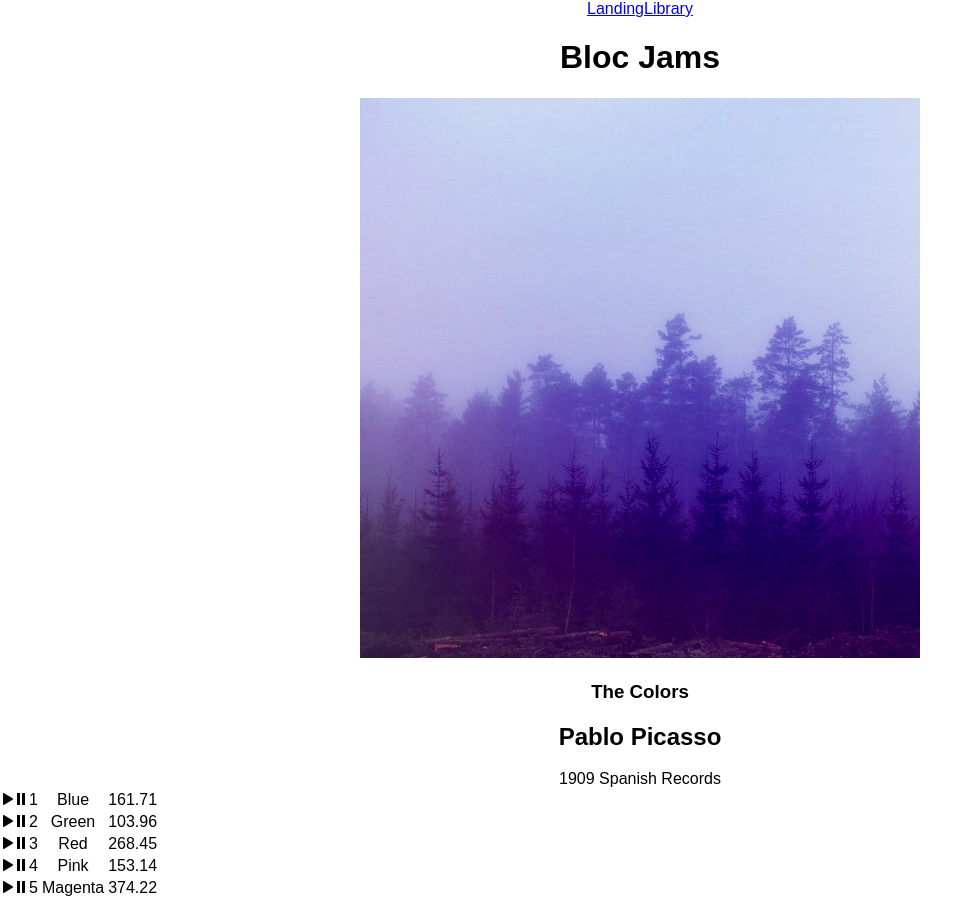
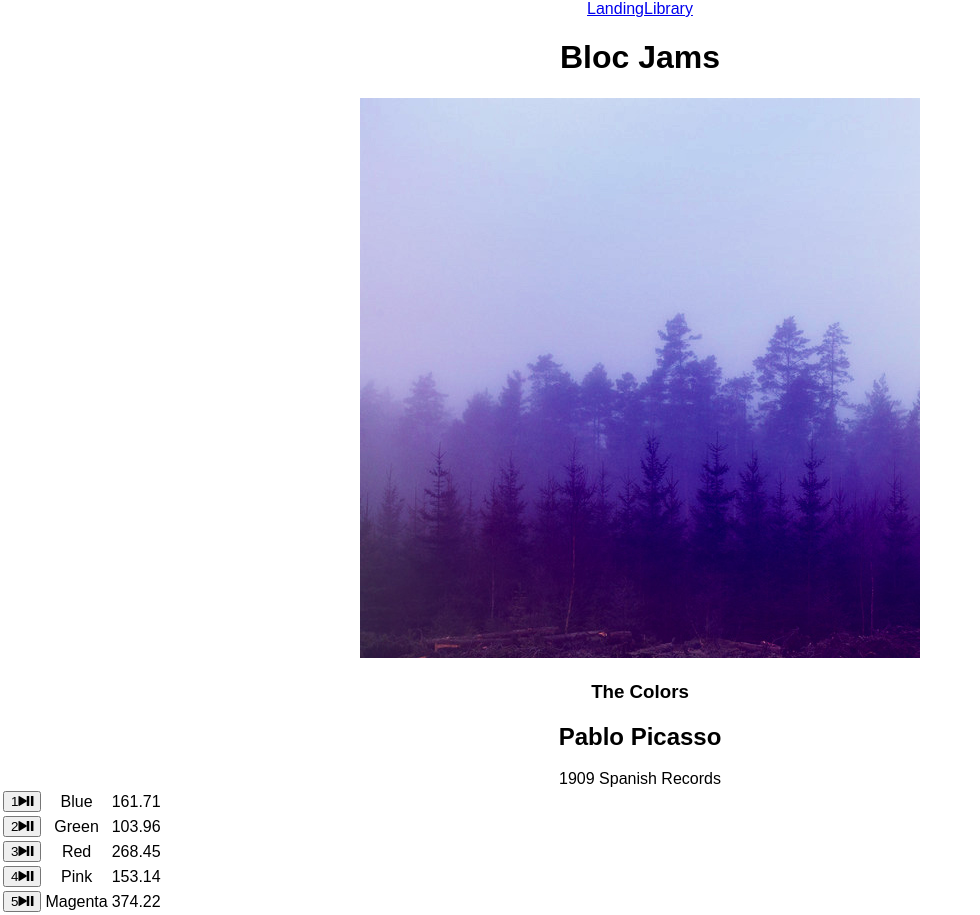
Before and after one commit to brose55/bloc-jams-react, a React (Create React App) app: page /album/the-colors in a window 1280 px wide. Shown: the whole page, without its empty margins (0-980 px from the left). Built offline with nearby package versions, Linux system fonts and the light colour scheme.

Commit message:
Checkpoint 7 Audio Playback: completed

```diff
--- a/src/components/Album.js
+++ b/src/components/Album.js
@@ -10,8 +10,38 @@
     });
 
     this.state = {
-      album: album
+      album: album,
+      currentSong: album.songs[0],
+      isPlaying: false
     };
+
+    this.audioElement = document.createElement('audio');
+    this.audioElement.src = album.songs[0].audioSrc;
+  }
+
+  play() {
+    this.audioElement.play();
+    this.setState({ isPlaying: true });
+  }
+
+  pause() {
+    this.audioElement.pause();
+    this.setState({ isPlaying: false });
+  }
+
+  setSong(song) {
+    this.audioElement.src = song.audioSrc;
+    this.setState({ currentSong: song });
+  }
+
+  handleSongClick(song) {
+    const isSameSong = this.state.currentSong === song;
+    if (this.state.isPlaying && isSameSong) {
+      this.pause();
+    } else {
+      if (!isSameSong) { this.setSong(song); }
+      this.play();
+    }
   }
 
   render() {
@@ -31,15 +61,19 @@
             <col id="song-title-column" />
             <col id="song-duration-column" />
           </colgroup>
-          <tbody className="songs">
+          <tbody>
           {
             this.state.album.songs.map( (song, index) =>
-              <tr key={index} >
-                <td><i className="icon ion-play"></i></td>
-                <td><i className="icon ion-pause"></i></td>
-                <td>{index + 1}</td>
-                <td>{song.title}</td>
-                <td>{song.duration}</td>
+              <tr className="song" key={index} onClick={() => this.handleSongClick(song)} >
+                <td className="song-actions">
+                  <button>
+                    <span className="song-number">{index+1}</span>
+                    <span className="ion-play"></span>
+                    <span className="ion-pause"></span>
+                  </button>
+                </td>
+                <td className="song-title">{song.title}</td>
+                <td className="song-duration">{song.duration}</td>
               </tr>
 
             )
```
